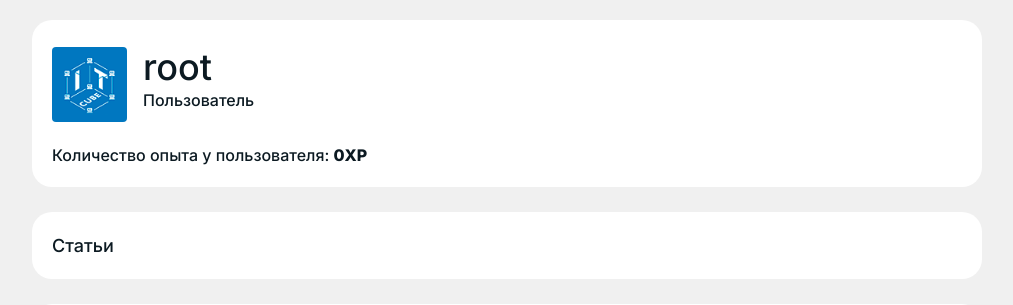
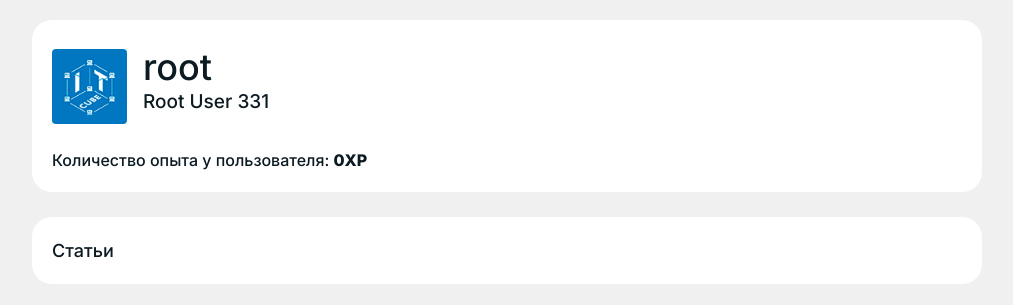
Before and after one commit to Hallteon/ITCubeWebSite, a Django app: a page that uses users/templates/users/profile.html in a window 1280 px wide. Shown: the part 62-367 px from the top of the page, without its empty margins (133-1146 px from the left). Run offline with Django 4.2, Linux system fonts and the light colour scheme; a user stored in the database is signed in; data comes from the database, SQL or seed files in the repository; both versions use the stored data as it was after the commit; parts of the project's set-up code (start-up, migrations or seed data) failed here and were passed over; some libraries are stand-ins or nearby versions.

Commit message:
finished user-settings system

```diff
--- a/users/forms.py
+++ b/users/forms.py
@@ -9,9 +9,8 @@ from users.models import UserProfile
 class UserSettingsForm(forms.ModelForm):
     class Meta:
         model = User
-        fields = ('username', 'password')
-        widgets = {'username': forms.TextInput(attrs={'class': 'form-control form-input form__input'}),
-                   'password': forms.TextInput(attrs={'class': 'form-control form-input form__input'})}
+        fields = ('username',)
+        widgets = {'username': forms.TextInput(attrs={'class': 'form-control form-input form__input'})}
 
 
 class ProfileSettingsForm(forms.ModelForm):
--- a/users/static/users/css/profile.css
+++ b/users/static/users/css/profile.css
@@ -15,13 +15,14 @@
     width: 75px;
 }
 
-.profile-info-user__name {
+.profile-info-user__username {
     font-size: 36px;
     font-weight: 500;
     margin-left: 16px;
 }
 
-.profile-info-user__status {
+.profile-info-user__name {
+    font-size: 19px;
     font-weight: 500;
     margin-top: -22px;
     margin-left: 16px;
--- a/users/templates/users/profile.html
+++ b/users/templates/users/profile.html
@@ -15,8 +15,8 @@
                     <li class="d-flex align-items-center profile-info-list__item">
                         <img class="profile-info__picture" src="{{profile.profile_picture.url}}" alt="Аватарка">
                         <div class="d-flex flex-column profile-info-user">
-                            <p class="profile-info-user__name">{{profile.user.username}}</p>
-                            <p class="profile-info-user__status">Пользователь</p>
+                            <p class="profile-info-user__username">{{profile.user.username}}</p>
+                            <p class="profile-info-user__name">{{profile.name}}</p>
                         </div>
                     </li>
                 </ul>
--- a/users/templates/users/user_settings.html
+++ b/users/templates/users/user_settings.html
@@ -22,7 +22,7 @@
             </aside>
 
             <div class="col-8 settings">
-                <form class="form settings-form" method="post">
+                <form class="form settings-form" method="post" enctype="multipart/form-data">
                     {% csrf_token %}
 
                     {% for item in form %}
--- a/users/views.py
+++ b/users/views.py
@@ -44,15 +44,16 @@ class ProfileSettings(LoginRequiredMixin, DataMixin, UpdateView):
     form_class = ProfileSettingsForm
 
     def get_object(self, *args, **kwargs):
-        return self.request.user
+        return self.request.user.userprofile
 
     def get_success_url(self):
         return reverse_lazy('profile', kwargs={'profile_slug': self.request.user.userprofile.slug})
 
     def form_valid(self, form):
         obj = form.save(commit=False)
+        obj.save()
 
-        obj.save()
+        return super().form_valid(form)
 
     def get_context_data(self, **kwargs):
         context = super().get_context_data(**kwargs)
```
Also changed, not shown: db.sqlite3, media/images/profiles/2d92ffc2066abeb.jpg (added), media/images/profiles/6fbdd9750b89d4730e31e5a1075ceb1b.png (added), media/images/profiles/____IT-cube___1.webp (added), media/images/profiles/default_profile_4MtLM5b.png (added), media/images/profiles/images.png (added).
